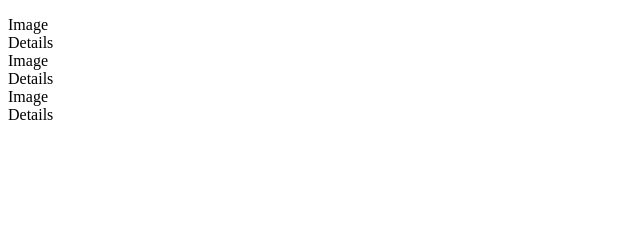
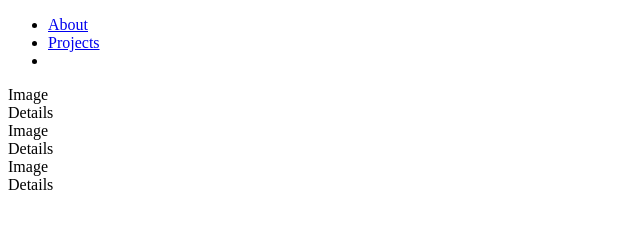
Before and after one commit to andr45f9/mygitexercise, a plain HTML site: page index.html in a window 1280 px wide. Shown: the whole page, without its empty margins (0-640 px from the left). Drawn offline with Linux system fonts and the light colour scheme.

Commit message:
html navigation bar

```diff
--- a/index.html
+++ b/index.html
@@ -8,7 +8,15 @@
     <link rel="stylesheet" href="style.css" />
   </head>
   <body>
-    <header></header>
+    <header>
+      <nav>
+        <ul>
+          <li><a href="#about">About</a></li>
+          <li><a href="#projects">Projects</a></li>
+          <li><a href="contact.html"></a></li>
+        </ul>
+      </nav>
+    </header>
     <main>
       <section id="about">
         <div class="text"></div>
```
